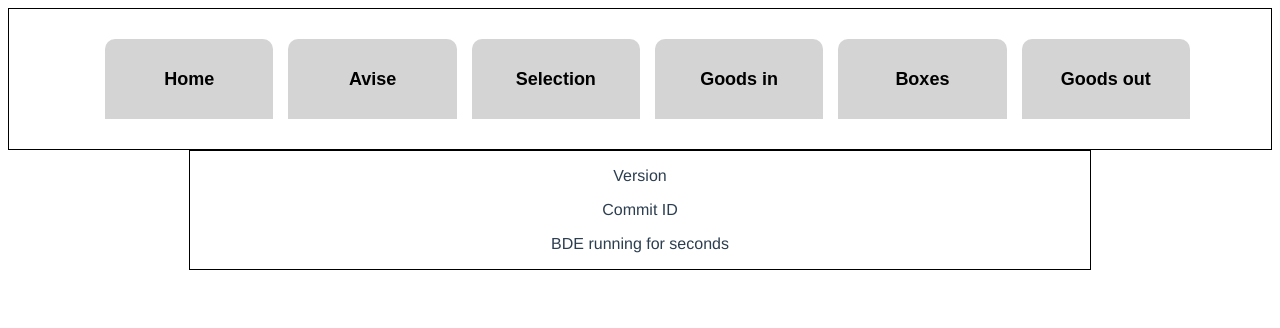
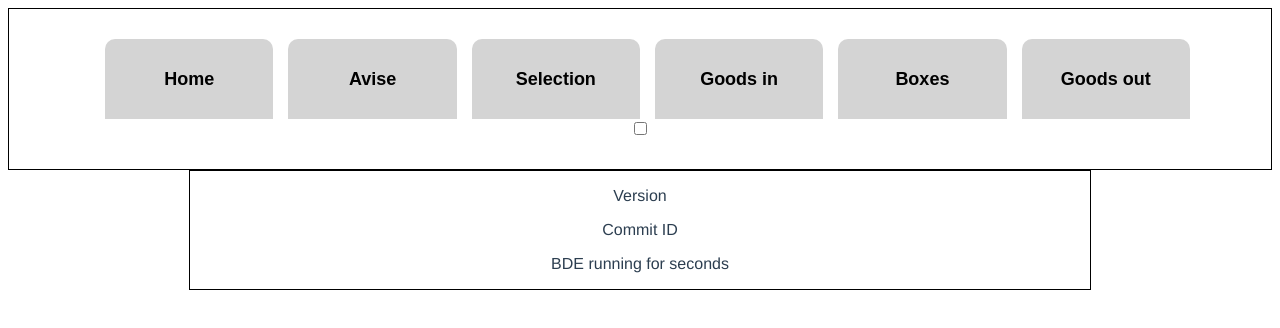
Before and after one commit to Robert-Schimanek/EIBA-Frontend, a Vue app: page / in a window 1280 px wide. Shown: the top 328 px of the page. Built offline with nearby package versions, Linux system fonts and the light colour scheme; no server answers.

Commit message:
Added ColorSwitch Component to App.vue

```diff
--- a/src/App.vue
+++ b/src/App.vue
@@ -1,4 +1,12 @@
 <script>
+import Toggle from '@/components/ColorSwitch.vue';
+
+export default {
+  props: ['mode'],
+  components: {
+    Toggle,
+  },
+};
 </script>
 <template>
 <header>
@@ -9,6 +17,7 @@
     <router-link to="/Goodsin"><button class="nav_button">Goods in</button></router-link>
     <router-link to="/Boxes"><button class="nav_button">Boxes</button></router-link>
     <router-link to="/Goodsout"><button class="nav_button">Goods out</button></router-link>
+    <Toggle :mode="mode" @toggle="$emit('toggle')" />
   </div>
 </header>
 
```
